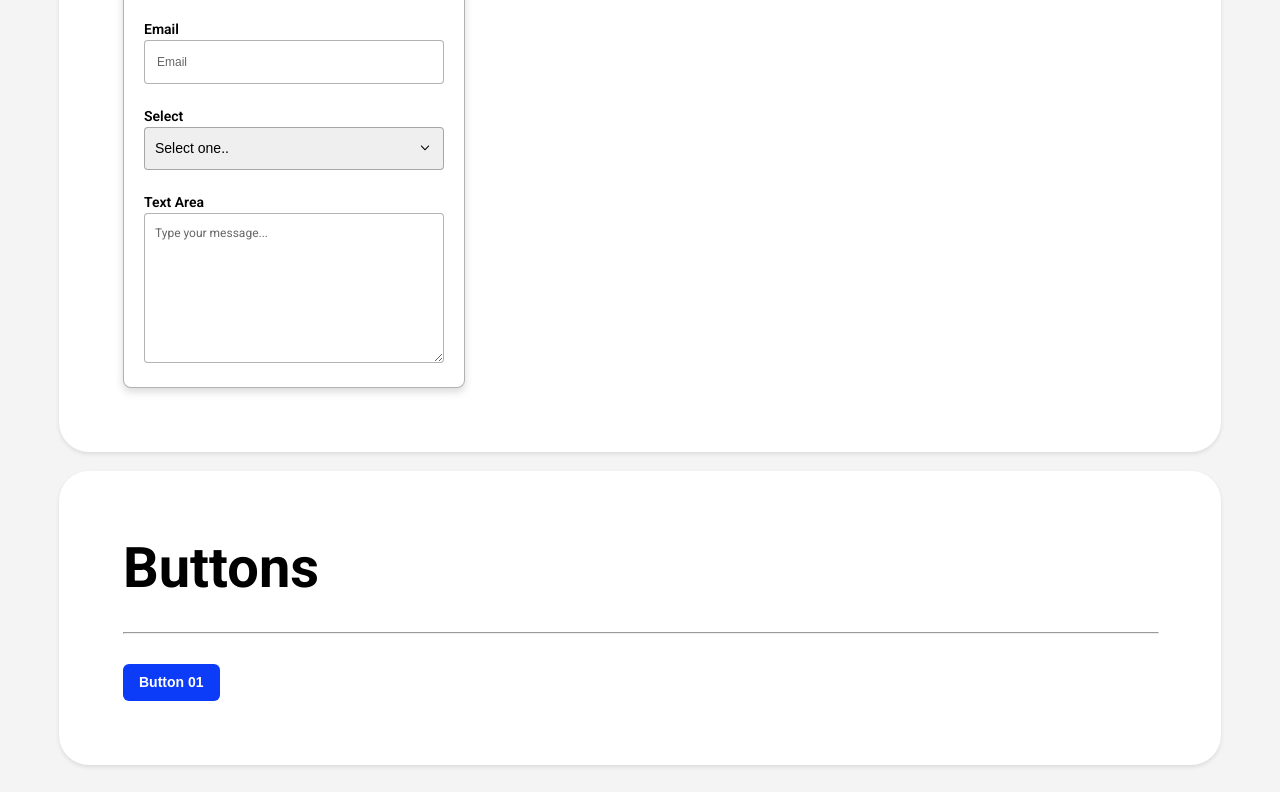
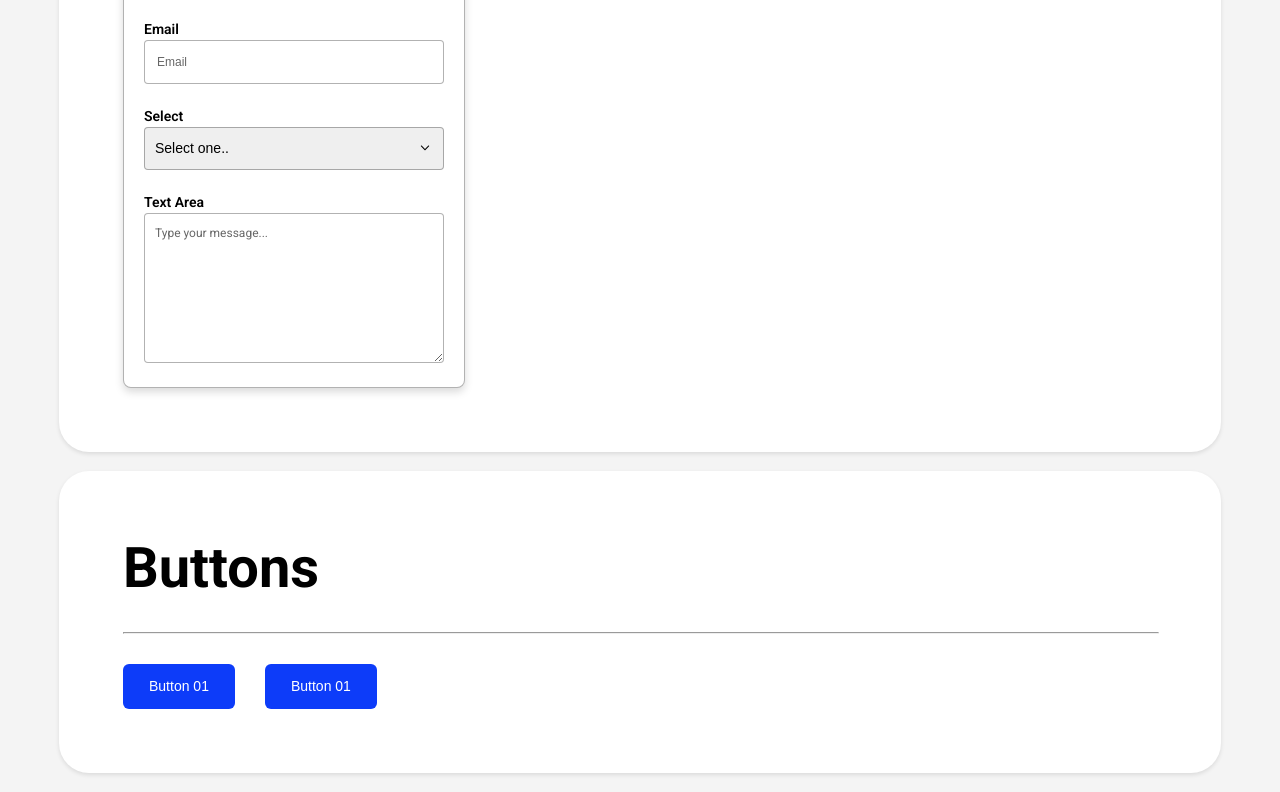
Before and after one commit to EN7DESIGN/ProjetStart, a plain HTML site: page Design_system.html in a window 1280 px wide. Shown: the part 3140-3932 px from the top of the page. Drawn offline with Linux system fonts and the light colour scheme.

Commit message:
add small in button 01

```diff
--- a/Design_system.html
+++ b/Design_system.html
@@ -254,8 +254,10 @@
             <!-- Button 01 -->
             <div class="ButtonContainer">
                 <button class="Button01 Small" role="button">Button 01</button>
+                <button class="Button01 Medium" role="button">Button 01</button>
             </div>
         </div>
+
     </section>
     <br>
     <!-- le script pour le tap des boutons sur mobile  -->
--- a/scss/system.scss
+++ b/scss/system.scss
@@ -580,6 +580,15 @@ hr{
         min-width: fit-content;
     }
 
+    /* Container */
+    .ButtonContainer{
+        display: flex;
+        flex-wrap: wrap;
+        align-items: flex-start;
+        gap: 30px;
+        width: 100% ;
+    }
+
     /* RESET */
     /* Supprimer l'highlight pour les clics seulement */
         button, a {
@@ -595,17 +604,10 @@ hr{
     /* ............................................. */
 
     // Button 01 ----------------------------------
-        /* Container */
-        .ButtonContainer{
-            display: flex;
-            flex-wrap: wrap;
-            gap: 30px;
-            width: 100% ;
-        }
 
         /* Stylisation */
             .Button01 {
-            @extend %P-S-sb;
+                @extend %P-S-m;
                 text-align: center;
                 color: Colors("White","01");
 
@@ -617,7 +619,7 @@ hr{
                 cursor: pointer;
 
                 max-width: fit-content;
-            padding: 8px 16px;
+                padding: 12px 26px;
                 transition: all 300ms ease-in-out;
 
                 user-select: none; /* empecher la copie du texte du bouton */
@@ -654,6 +656,14 @@ hr{
                 box-shadow: none;
                 transform: none;
             }
+        /*------------ */
+
+        /* Sizing */
+
+        // Small
+        .Small{
+            padding: 6px 12x;
+        }
     // ---------------------------------------------
 
 // ------------------------------
```
Also changed, not shown: css/system.css, 1 other file. Lines whose indentation alone changed are shown as unchanged.
